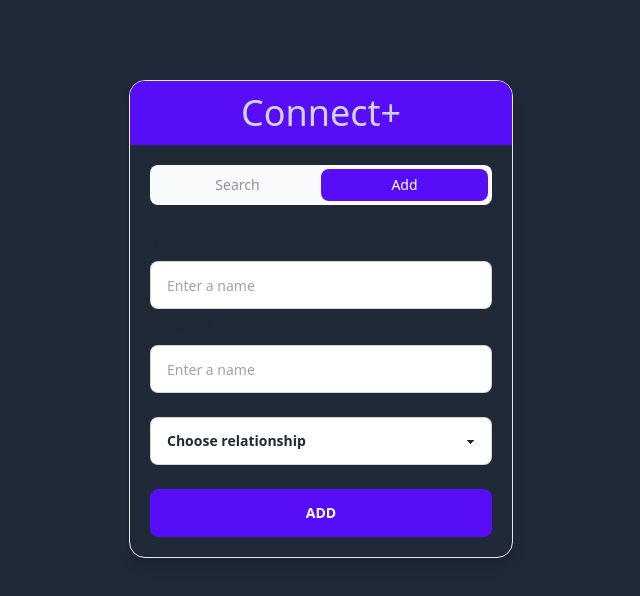
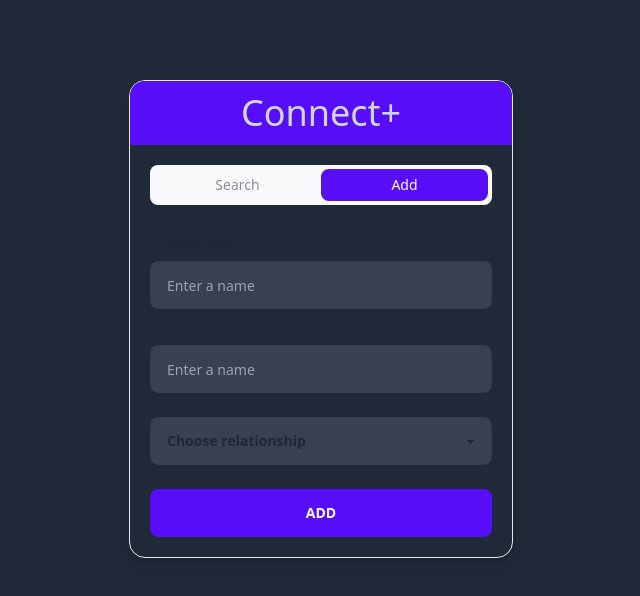
Before and after one commit to SandeepGumaste/Connect-App, a React (Create React App) app: page / in a window 1280 px wide. Both pictures are taken after a click on the element "Add". Shown: the top 596 px of the page, without its empty margins (319-959 px from the left). Built offline with nearby package versions, Linux system fonts and the light colour scheme.

Commit message:
set and get data from local storage

```diff
--- a/src/App.js
+++ b/src/App.js
@@ -1,31 +1,27 @@
-import React, { useState } from "react";
+import React, { useState, useEffect } from "react";
 import "./App.css";
 import AddPersonForm from "./components/AddPersonForm";
 import Search from "./components/Search";
 import Tabs from "./components/Tabs";
 
 function App() {
-  const [people, setPeople] = useState([
-    {
-      personName: "Aayushi",
-      friend: ["Sameer", "Sameer"],
-    },
-    {
-      personName: "Bhaskar",
-      friend: ["Aayushi", "Shanti Kumar Saha"],
-    },
-    {
-      personName: "Kamalnath Sharma",
-      friend: ["Sameer"],
-    },
-    {
-      personName: "Shanti Kumar Saha",
-      friend: ["Kamalnath Sharma"],
-    },
-  ]);
+  const getPeople = () => {
+    let newPeople = localStorage.getItem("people");
+    if (newPeople) {
+      return JSON.parse(newPeople);
+    } else {
+      return [];
+    }
+  };
+  const [people, setPeople] = useState(getPeople());
   const [add, setAdd] = useState(false);
 
   const [connection, setConnection] = useState(null);
+
+  useEffect(() => {
+    localStorage.setItem("people", JSON.stringify(people));
+    console.log(people);
+  }, [people]);
 
   return (
     <div className="sm:grid sm:pt-20 place-content-center">
@@ -45,7 +41,9 @@ function App() {
         {!add && (
           <div className="px-5 pb-5">
             <div className="collapse border rounded-box border-base-300 collapse-open text-gray-300">
-              <div className="collapse-title text-xl font-medium">Degree of Separation</div>
+              <div className="collapse-title text-xl font-medium">
+                Degree of Separation
+              </div>
               <div className="collapse-content">
                 {connection !== null ? (
                   connection.length > 1 ? (
--- a/src/components/AddPersonForm.js
+++ b/src/components/AddPersonForm.js
@@ -75,27 +75,27 @@ const AddPersonForm = ({ people, setPeople }) => {
         </p>
       )}
       <label className="label">
-        <span className="label-text">Person 1</span>
+        <span className="label-text">Person Name</span>
       </label>
       <input
         type="text"
         placeholder="Enter a name"
-        className="input input-bordered"
+        className="input input-bordered bg-gray-700"
         value={firstPerson}
         onChange={(e) => setFirstPerson(e.target.value)}
       />
       <label className="label">
-        <span className="label-text">Person 2</span>
+        <span className="label-text">Name of the person's friend</span>
       </label>
       <input
         type="text"
         placeholder="Enter a name"
-        className="input input-bordered"
+        className="input input-bordered bg-gray-700"
         value={secondPerson}
         onChange={(e) => setSecondPerson(e.target.value)}
       />
       <select
-        className="select select-bordered mt-6"
+        className="select select-bordered bg-gray-700 mt-6"
         onChange={(e) => {
           setRelationship(e.target.value);
         }}
--- a/src/components/Search.js
+++ b/src/components/Search.js
@@ -47,7 +47,7 @@ const Search = ({ people, setConnection }) => {
     for (let i = 0; i < people.length; i++) {
       const person = people[i].personName;
       peopleData.push(person);
-      const friends = people[i].friend;
+      const friends = people[i].friend ? people[i].friend : [];
       const personNode = new Node(person);
       graph.addNode(personNode);
       for (let j = 0; j < friends.length; j++) {
```
